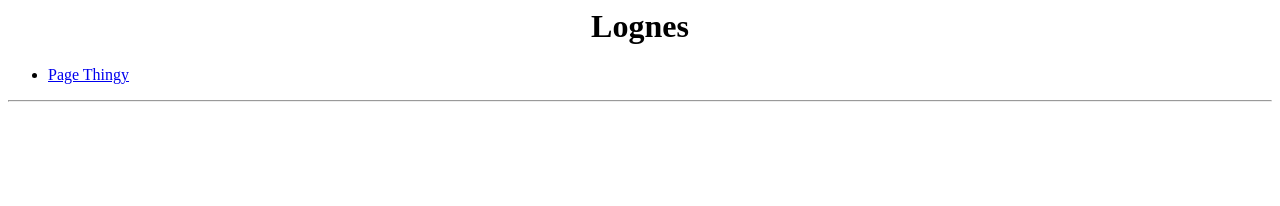
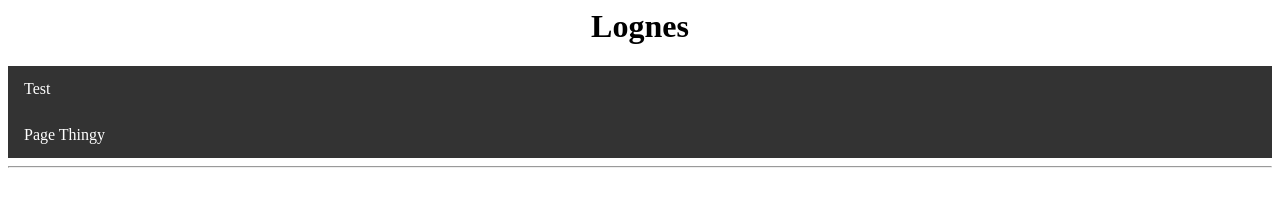
Before and after one commit to Logn3s/logn3s.github.io, a plain HTML site: page index.html in a window 1280 px wide. Drawn offline with Linux system fonts and the light colour scheme.

Commit message:
Update index.html

```diff
--- a/index.html
+++ b/index.html
@@ -6,6 +6,37 @@
 <title>Lognes</title>
 
 <h1 align="center">Lognes</h1>
+
+ <style>
+ul {
+    list-style-type: none;
+    margin: 0;
+    padding: 0;
+    overflow: hidden;
+    background-color: #333;
+}
+
+li {
+    float: left;
+}
+
+li a {
+    display: block;
+    color: white;
+    text-align: center;
+    padding: 14px 16px;
+    text-decoration: none;
+}
+
+li a:hover {
+    background-color: #111;
+}
+</style>
+<body>
+
+<ul>
+  <li><a href="#">Test</a></li>
+</ul>
 
 <nav>
     <ul>
```
